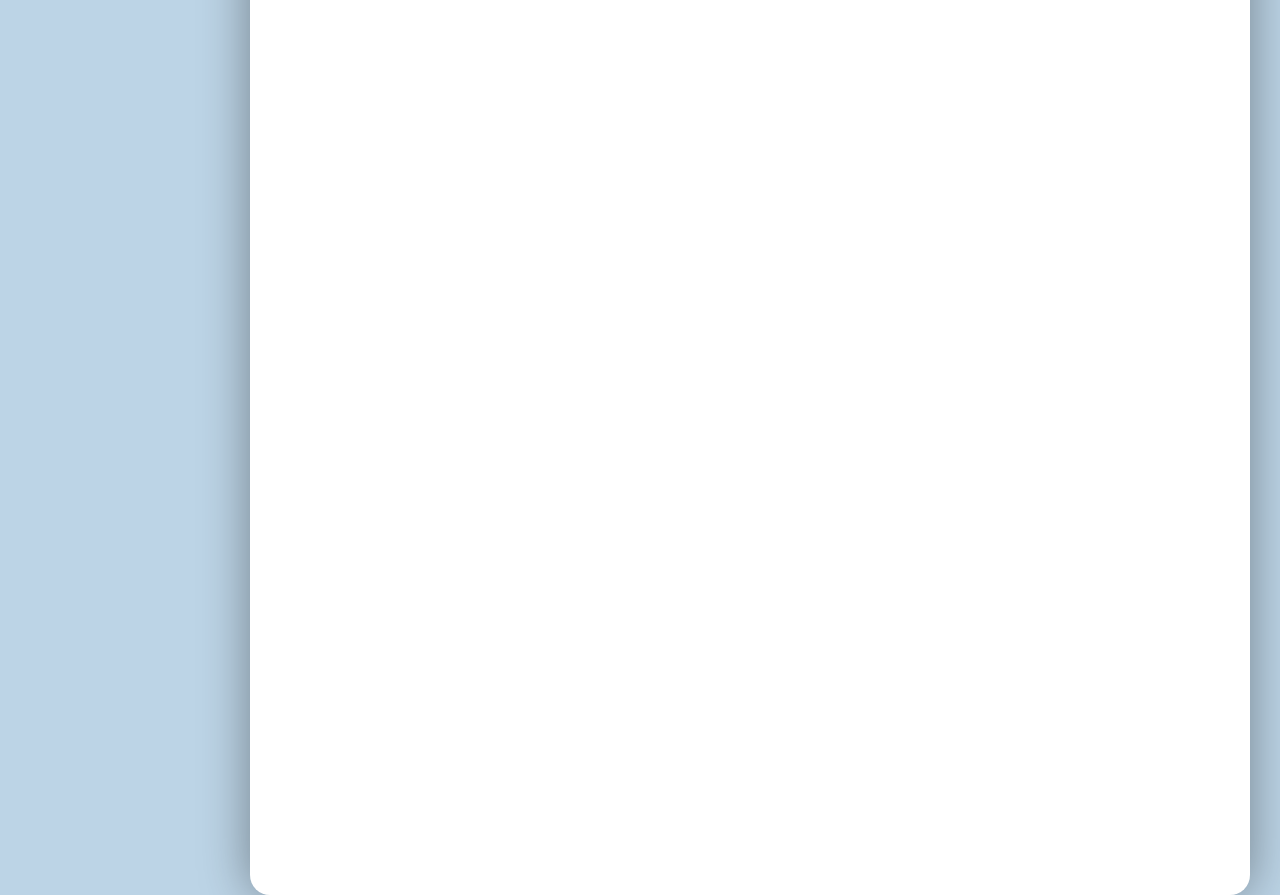
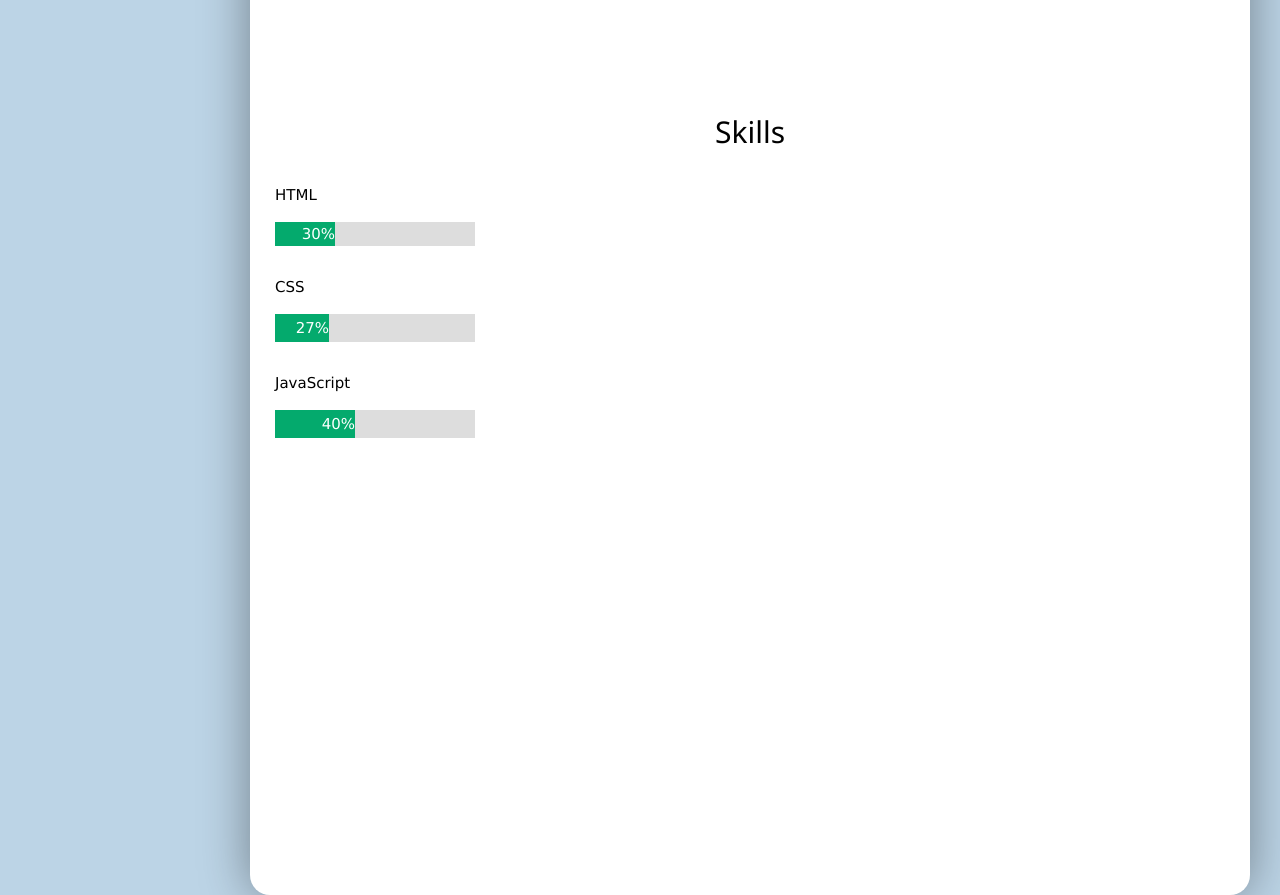
Before and after one commit to Cloynn7/Portfolio, a plain HTML site: page index.html in a window 1280 px wide. Shown: the part 1180-2075 px from the top of the page. Drawn offline with nearby package versions, Linux system fonts and the light colour scheme.

Commit message:
Portfolio

```diff
--- a/index.html
+++ b/index.html
@@ -10,6 +10,10 @@
     <link rel="icon" href="/img/Profile.png" type="image/x-icon" />
     <link rel="stylesheet" href="https://www.w3schools.com/w3css/4/w3.css" />
     <link href="https://unpkg.com/aos@2.3.1/dist/aos.css" rel="stylesheet" />
+    <link
+      rel="stylesheet"
+      href="https://cdn.jsdelivr.net/npm/bootstrap-icons@1.3.0/font/bootstrap-icons.css"
+    />
     <title>Izyankareem RR</title>
   </head>
 
@@ -22,10 +26,43 @@
         <a href="#learn-more" id="btn-learn-more">Learn More</a>
         <div id="learn-more">
           <h2>About Me</h2>
-          <img id="pict-2" src="/img/coding.png" alt="coding">
-          <p>Hello There! I'm <b>Izyankareem Retrofi Ranuwiehan</b>. You can call me Izyan. My hobby is learning new things, play games and more. Since Covid-19 appeared in Indonesia in March 2022, I began to know more about technology, i began to explore several programming languages. Including Discord.js and also HTML5 CSS JS. I learned programming language from <a href="https://www.w3schools.com/" target="_blank">w3schools</a> and also youtube, sometimes I also ask on the discord server <a href="https://discord.gg/wpu" target="_blank">WPU</a>.</p>
+          <img id="pict-2" src="/img/coding.png" alt="coding" />
+          <p>
+            Hello There! I'm <b>Izyankareem Retrofi Ranuwiehan</b>. You can call
+            me Izyan. My hobby is learning new things, play games and more.
+            Since Covid-19 appeared in Indonesia in March 2022, I began to know
+            more about technology, i began to explore several programming
+            languages. Including Discord.js and also HTML5 CSS JS. I learned
+            programming language from
+            <a href="https://www.w3schools.com/" target="_blank">w3schools</a>
+            and also youtube, sometimes I also ask on the discord server
+            <a href="https://discord.gg/wpu" target="_blank">WPU</a>.
+          </p>
         </div>
         <!-- Learn More  -->
+
+        <div class="skill-list">
+          <h2 id="skill">Skills</h2>
+          <div id="skills">
+            <p>HTML</p>
+            <div class="container">
+              <div class="html">30%</div>
+            </div>
+          </div>
+          <div id="skills">
+            <p>CSS</p>
+            <div class="container">
+              <div class="css">27%</div>
+            </div>
+          </div>
+          <div id="skills">
+            <p>JavaScript</p>
+            <div class="container">
+              <div class="js">40%</div>
+            </div>
+          </div>
+        </div>
+        <!-- Skill-list -->
       </div>
       <!-- Div Card  -->
     </div>
--- a/style.css
+++ b/style.css
@@ -60,3 +60,46 @@ body {
   width: 448px;
   float: right;
 }
+
+#skill {
+  margin-top: 230px;
+  text-align: center;
+}
+
+#skills {
+  margin-left: 25px;
+  margin-top: 30px;
+  margin-bottom: 30px;
+}
+
+.container {
+  width: 200px;
+  background-color: #ddd;
+}
+
+.html {
+  text-align: right;
+  padding-top: 1px;
+  padding-bottom: 1px;
+  color: white;
+}
+
+.html {width: 30%; background-color: #04AA6D;}
+
+.css {
+  text-align: right;
+  padding-top: 3px;
+  padding-bottom: 3px;
+  color: white;
+}
+
+.css {width: 27%; background-color: #04AA6D;}
+
+.js {
+  text-align: right;
+  padding-top: 3px;
+  padding-bottom: 3px;
+  color: white;
+}
+
+.js {width: 40%; background-color: #04AA6D;}
```
